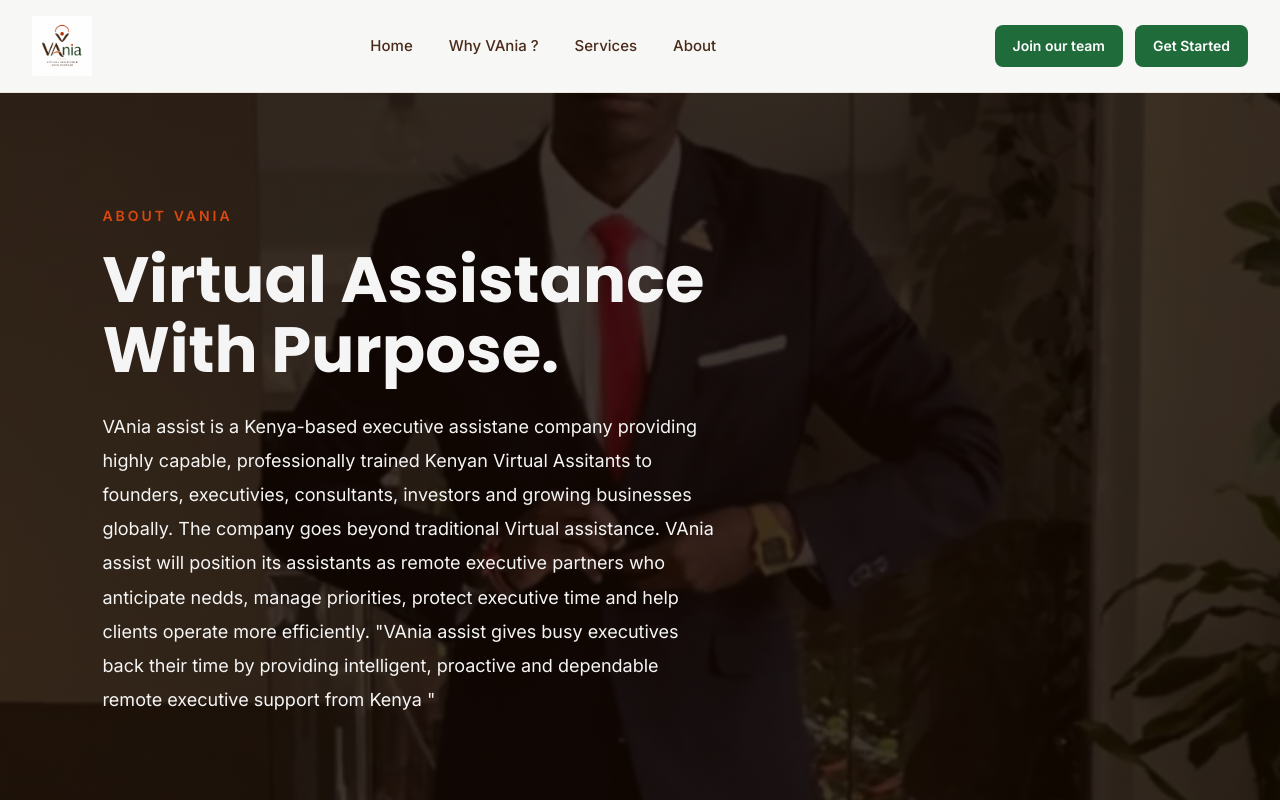
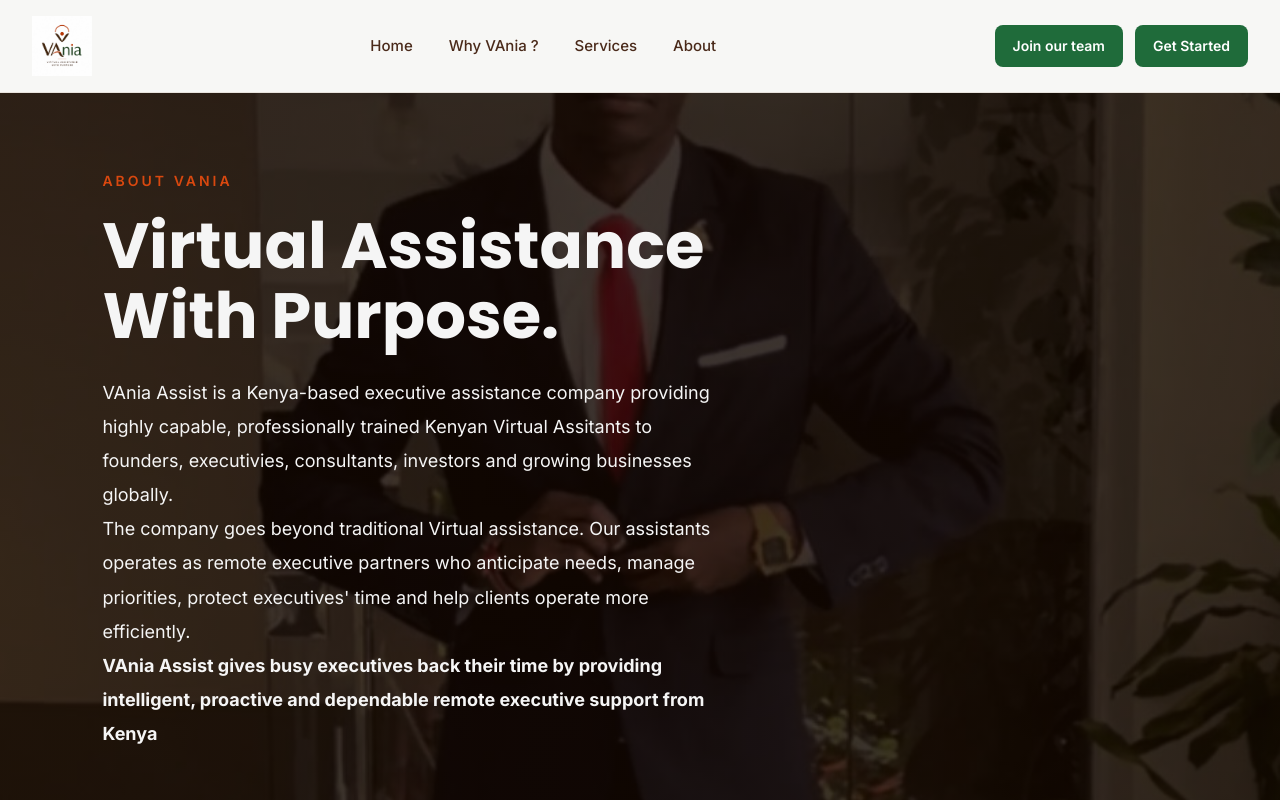
Before and after one commit to Marthakwamboka8/VAnia, a React (Vite) app: page /about in a window 1280 px wide. Shown: the top 800 px of the page. Built offline with nearby package versions, Linux system fonts and the light colour scheme.

Commit message:
new changes

```diff
--- a/src/components/home/heroData.js
+++ b/src/components/home/heroData.js
@@ -24,7 +24,7 @@
     image: "/images/hero-3.avif",
     title: "Built around the way you work.",
     description:
-      "Whether you're leading a company, advising clients or building what's next, Vania adapts to the way you work.",
+      "Whether you're leading a company, advising clients or building what's next, VAnia adapts to the way you work.",
     button: "Explore Our Services",
     link: "/services",
   },
--- a/src/pages/About.jsx
+++ b/src/pages/About.jsx
@@ -21,14 +21,16 @@
             <h1>Virtual Assistance With Purpose.</h1>
 
             <p className="hero-text">
-           VAnia assist is a Kenya-based executive assistane company providing highly
+           VAnia Assist is a Kenya-based executive assistance company providing highly
            capable, professionally trained Kenyan Virtual Assitants to founders, executivies, consultants,
            investors and growing businesses globally.
+           <br/>
 
-           The company goes beyond traditional Virtual assistance. VAnia assist will position its assistants
-           as remote executive partners who anticipate nedds, manage priorities, protect executive time and help clients operate more efficiently.
+           The company goes beyond traditional Virtual assistance. Our assistants operates
+           as remote executive partners who anticipate needs, manage priorities, protect executives' time and help clients operate more efficiently.
+           <br/>
 
-           "VAnia assist gives busy executives back their time by providing intelligent, proactive and dependable remote executive support from Kenya "
+          <b>VAnia Assist gives busy executives back their time by providing intelligent, proactive and dependable remote executive support from Kenya </b>
 
             </p>
           </div>
--- a/src/pages/BookConsultation.jsx
+++ b/src/pages/BookConsultation.jsx
@@ -216,7 +216,7 @@
                   type="tel"
                   id="phone"
                   name="phone"
-                  placeholder="+254 ..."
+                  placeholder="start with country code"
                   value={formData.phone}
                   onChange={handleChange}
                 />
```
